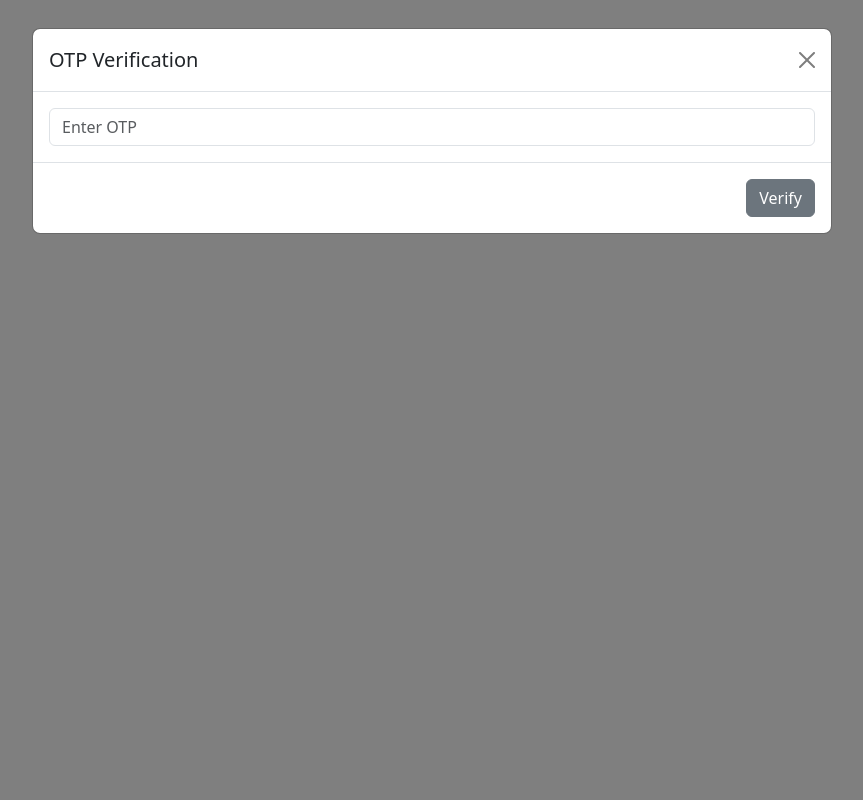
After one commit to mohammedanaz/Backend_Project, a Django app: template myfab/templates/otp_verification.html in a window 1280 px wide. The commit adds this page. Shown: the whole page, without its empty margins (208-1071 px from the left). Run offline with Django 5.2, Linux system fonts and the light colour scheme; the template is opened without the code that fills it: values that come from a table or form of the project are taken from there, others are empty; tables that the repository leaves empty hold one stand-in row (values such as "Sample post"); some libraries are stand-ins or nearby versions.

```diff
--- a/myfab/accounts/forms.py
+++ b/myfab/accounts/forms.py
@@ -6,20 +6,30 @@ from django.core.validators import EmailValidator
 from django.contrib.auth.hashers import make_password
 
 
-
+############################# Signup form ###########################################
 class UserRegistrationForm(forms.ModelForm):
     email = forms.EmailField(max_length=254)
     first_name = forms.CharField(max_length=50)
     last_name = forms.CharField(max_length=50)
     phone_number = forms.CharField(max_length=13)
-    password1 = forms.CharField(widget=forms.PasswordInput)
-    password2 = forms.CharField(widget=forms.PasswordInput)
+    password = forms.CharField(widget=forms.PasswordInput)
+    confirm_password = forms.CharField(widget=forms.PasswordInput)
 
     class Meta:
         model = CustomUser
-        fields = ['first_name', 'last_name', 'email', 'phone_number', 'password1', 'password2']
+        fields = ['first_name', 'last_name', 'email', 'phone_number', 'password', 'confirm_password']
 
-############################# Check email already exist ###################################
+######## overriding clean() to make confirm_password available in cleaned data dict ######
+    def clean(self):
+        cleaned_data = super().clean()  #calling parent clean() to run default validation and make cleaned data dict
+        password = cleaned_data.get('password')
+        confirm_password = cleaned_data.get('confirm_password')
+
+        if password != confirm_password:                          #check both password matches
+            raise forms.ValidationError('Passwords do not match')
+        return cleaned_data
+
+######## Check email already exist ######
     def clean_email(self):
         email = self.cleaned_data.get('email')
         validator = EmailValidator(message='Enter a valid email address.')
@@ -28,30 +38,50 @@ class UserRegistrationForm(forms.ModelForm):
             raise forms.ValidationError('This email address is already in use.')
         return email
 
-############################# Check passwords ###################################
+###### Check passwords ##################
     def clean_password(self):
-        password1 = self.cleaned_data.get('password1')
-        password2 = self.cleaned_data.get('password2')
-        if password1 != password2:
-            raise forms.ValidationError('Both passwords should be same')
+        password = self.cleaned_data.get('password')
+        if len(password) < 8 :
+            raise forms.ValidationError('Password must contain 8 characters')
+        if not any(char.isupper() for char in password):
+            raise forms.ValidationError('Password must contain at least one upper case')
+        if not any(char.islower() for char in password):
+            raise forms.ValidationError('Password must contain at least one lower case')
+        if not any(char in '@/_' for char in password):
+            raise forms.ValidationError('Password must contain any one special character from \'@/_\'')
+        return password
 
-############################# Check phone number already exist ###################################
+
+####### Check phone number already exist #####
     def clean_phone_number(self):
         phone_number = self.cleaned_data.get('phone_number')
         if not re.match("^\d+$", phone_number):
             raise forms.ValidationError('Phone number should contain only digits.')
         if len(phone_number) > 10 or len(phone_number) < 10:
             raise forms.ValidationError('Phone number should have 10 digits')
-        if not phone_number.startswith("+91"):
-            phone_number = "+91" + phone_number
         return phone_number
 
 
-############################# set user name as email before saving ###################################
+###### set user name as email before saving #####
     def save(self):
         user = super(UserRegistrationForm, self).save(commit=False)
         user.username = self.cleaned_data['email']
-        password = self.cleaned_data['password1']
+        password = self.cleaned_data['password']
         user.set_password(password)
         user.save()
         return user
+
+############################# OTPVerificationForm ###########################################
+class OTPVerificationForm(forms.Form):
+    otp = forms.CharField(max_length=6, required=True)
+
+    def clean_otp(self):
+        otp = self.cleaned_data.get('otp')
+
+        if not otp:
+            raise forms.ValidationError('OTP is required.')
+        if not re.match("^\d+$", otp):
+            raise forms.ValidationError('OTP should contain only digits.')
+        if len(otp) != 6:
+            raise forms.ValidationError('OTP should have 6 digits')
+        return otp
--- a/myfab/accounts/urls.py
+++ b/myfab/accounts/urls.py
@@ -1,8 +1,9 @@
 from django.urls import path
-from .views import Signup, LoginPage, LogoutPage
+from .views import Signup, LoginPage, LogoutPage, OTPVerification
 
 urlpatterns = [
     path('login/', LoginPage.as_view(), name = 'login'),
     path('signup/', Signup.as_view(), name = 'signup'),
-    path('logout/', LogoutPage.as_view(), name = 'logout')
+    path('logout/', LogoutPage.as_view(), name = 'logout'),
+    path('otp-verification/', OTPVerification.as_view(), name='otp_verification')
 ]
--- /dev/null
+++ b/myfab/templates/otp_verification.html
@@ -0,0 +1,74 @@
+<!-- Modal for otp verification -->
+{% load static %}
+<!DOCTYPE html>
+<html lang="en">
+<head>
+    <meta charset="UTF-8">
+    <meta name="viewport" content="width=device-width, initial-scale=1.0">
+    <title>OTP_Verification</title>
+
+    <link rel="stylesheet" href="https://cdnjs.cloudflare.com/ajax/libs/font-awesome/5.15.4/css/all.min.css">
+
+    <link rel="stylesheet" href="{% static "./css/bootstrap.css" %}">
+    <link rel="stylesheet" href="{% static "./css/style.css" %}">
+</head>
+<body>
+
+
+    <!-- Modal -->
+    <div class="modal fade" id="staticBackdrop" data-bs-backdrop="static" data-bs-keyboard="false" tabindex="-1" aria-labelledby="staticBackdropLabel" aria-hidden="true">
+        <div class="modal-dialog modal-lg">
+        <div class="modal-content">
+            <!-- madal header -->
+            <div class="modal-header">
+            <h1 class="modal-title fs-5" id="staticBackdropLabel">OTP Verification</h1>
+            <button type="button" class="btn-close" data-bs-dismiss="modal" aria-label="Close"></button>
+            </div>
+
+            <form method="post" action="/accounts/otp-verification/">
+                {% csrf_token %}
+                <!-- modal body -->
+                <div class="modal-body">
+                    {% if invalid_credentials %}
+                        <p class="text-danger">Invalid OTP. Try again</p>
+                    {% endif %}
+                    <div class="form-group">
+                        <input type="text" class="form-control" id="otpInput" name="otp" placeholder="Enter OTP" required>
+                        {% if form.otp.errors %}
+                            <div class="text-danger">
+                                {{ form.otp.errors|join:", " }}
+                            </div>
+                        {% endif %}
+                    </div>
+                </div>
+                <!-- modal footer -->
+                <div class="modal-footer">
+                    <button type="submit" class="btn btn-secondary" data-bs-dismiss="modal">Verify</button>
+                </div>
+            </form>
+        </div>
+        </div>
+    </div>
+
+
+    <!-- jQuery -->
+    <script src="https://code.jquery.com/jquery-3.6.0.min.js"></script>
+    <script src="https://cdn.jsdelivr.net/npm/@popperjs/core@2.11.8/dist/umd/popper.min.js" integrity="sha384-I7E8VVD/ismYTF4hNIPjVp/Zjvgyol6VFvRkX/vR+Vc4jQkC+hVqc2pM8ODewa9r" crossorigin="anonymous"></script>
+    <script src="{% static "./js/bootstrap.js" %}"></script>
+
+    <!-- JavaScript to trigger the modal -->
+    <script>
+        // Trigger the modal when the page loads
+        $(document).ready(function() {
+            $('#staticBackdrop').modal('show');
+
+            // Add event listener for close button click
+            $('.btn-close').click(function() {
+                // Redirect to signup page
+                window.location.href = "{% url 'accounts:signup' %}";
+            });
+        });
+    </script>
+
+</body>
+</html>
```
Also changed, not shown: myfab/accounts/utils.py (added, +19 -0 lines), myfab/accounts/views.py (+54 -5 lines), myfab/templates/signup.html (+9 -6 lines), myfab/db.sqlite3.
